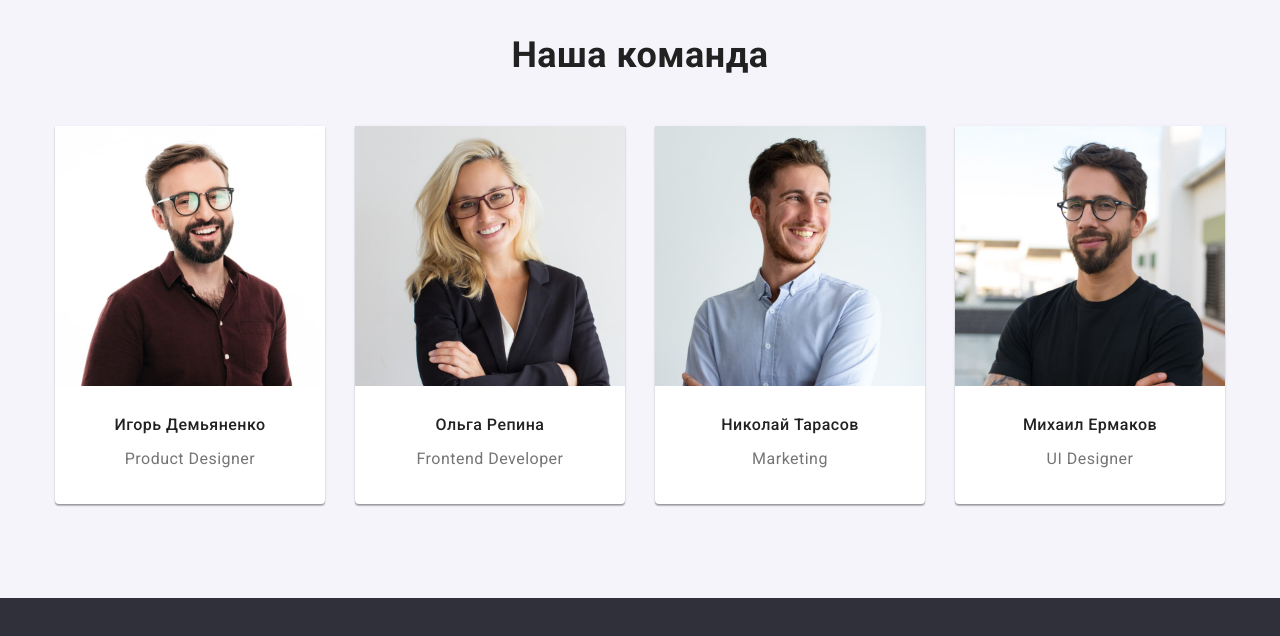
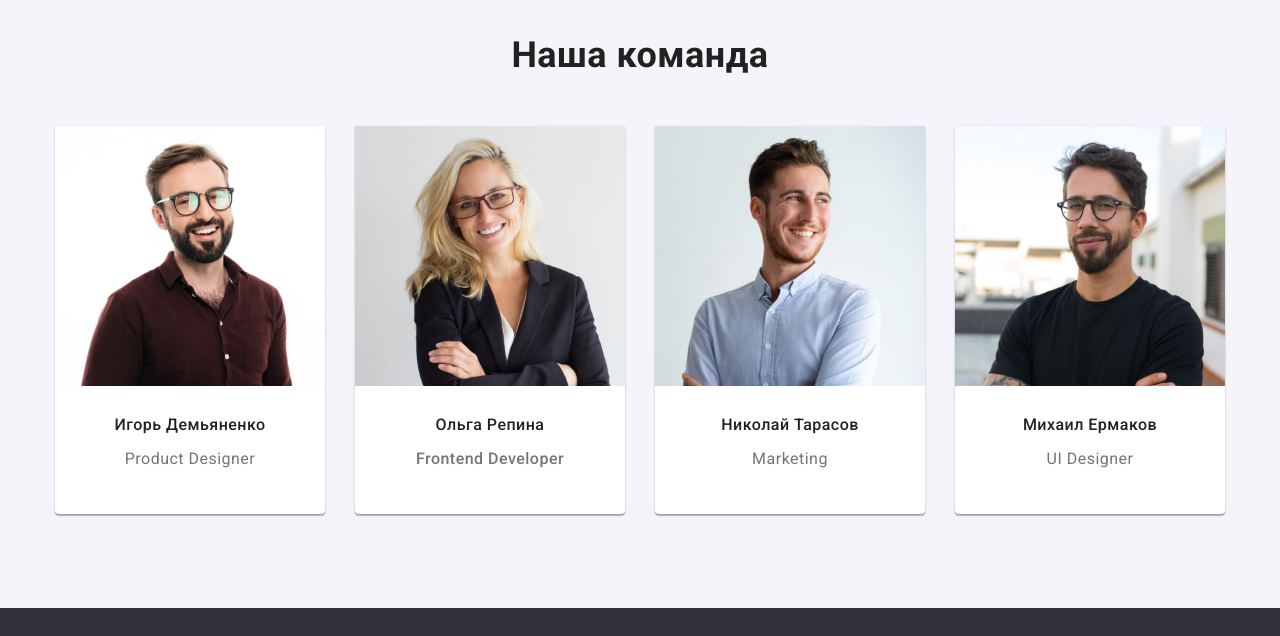
Before and after one commit to Taras-Novitskyi/goit-markup-hw-03, a plain HTML site: page index.html in a window 1280 px wide. Shown: the part 1600-2236 px from the top of the page. Drawn offline with nearby package versions, Linux system fonts and the light colour scheme.

Commit message:
редагує секцію team

```diff
--- a/index.html
+++ b/index.html
@@ -94,25 +94,33 @@
 				<div class="team__container">
 					<h2 class="team__title title">Наша команда</h2>
 					<ul class="team__list">
-						<li class="team__iteam">
-							<img src="./img/webstudio/img4.jpg" alt="фото Игорь Демьяненко" width="270">
-							<h3 class="title-h3">Игорь Демьяненко</h3>
-							<p class="subtitle-h3" lang="en">Product Designer</p>
+						<li class="team__iteam iteam-card">
+							<img class="iteam-card__img" src="./img/webstudio/img4.jpg" alt="фото Игорь Демьяненко" width="270">
+							<div class="iteam-card__text">
+								<h3 class="iteam-card__title title-h3">Игорь Демьяненко</h3>
+								<p class="iteam-card__subtitle subtitle-h3" lang="en">Product Designer</p>
+							</div>
 						</li>
-						<li class="team__iteam">
-							<img src="./img/webstudio/img5.jpg" alt="фото Ольга Репина" width="270">
-							<h3 class="title-h3">Ольга Репина</h3>
-							<p class="subtitle-h3" lang="en">Frontend Developer</p>
+						<li class="team__iteam iteam-card">
+							<img class="iteam-card__img" src="./img/webstudio/img5.jpg" alt="фото Ольга Репина" width="270">
+							<div class="iteam-card__text">
+								<h3 class="iteam-card__title title-h3">Ольга Репина</h3>
+								<p class="iteam-card__title subtitle-h3" lang="en">Frontend Developer</p>
+							</div>
 						</li>
-						<li class="team__iteam">
-							<img src="./img/webstudio/img6.jpg" alt="фото Николай Тарасов" width="270">
-							<h3 class="title-h3">Николай Тарасов</h3>
-							<p class="subtitle-h3" lang="en">Marketing</p>
+						<li class="team__iteam iteam-card">
+							<img class="iteam-card__img" src="./img/webstudio/img6.jpg" alt="фото Николай Тарасов" width="270">
+							<div class="iteam-card__text">
+								<h3 class="iteam-card__title title-h3">Николай Тарасов</h3>
+								<p class="iteam-card__subtitle subtitle-h3" lang="en">Marketing</p>
+							</div>
 						</li>
-						<li class="team__iteam">
-							<img src="./img/webstudio/img7.jpg" alt="фото Михаил Ермаков" width="270">
-							<h3 class="title-h3">Михаил Ермаков</h3>
-							<p class="subtitle-h3" lang="en">UI Designer</p>
+						<li class="team__iteam iteam-card">
+							<img class="iteam-card__img" src="./img/webstudio/img7.jpg" alt="фото Михаил Ермаков" width="270">
+							<div class="iteam-card__text">
+								<h3 class="iteam-card__title title-h3">Михаил Ермаков</h3>
+								<p class="iteam-card__subtitle subtitle-h3" lang="en">UI Designer</p>
+							</div>
 						</li>
 					</ul>
 				</div>
--- a/scss/style.scss
+++ b/scss/style.scss
@@ -278,17 +278,20 @@ h1,h2,h3,h4,h5,h6{
 			&:not(:last-child){
 				margin-right: 30px;
 			}
-			img{
-				margin-bottom: 30px;
-			}
-			h3{
-				margin-bottom: 10px;
-				font-weight: 500;
-			}
-			p{
-				margin-bottom: 30px;
-			}
 		}
+}
+
+.iteam-card {
+
+	&__img {}
+	&__text {
+		padding: 30px;
+	}
+	&__title {
+		margin-bottom: 10px;
+		font-weight: 500;
+	}
+	&__subtitle {}
 }
 
 // -----------footer -----------
@@ -381,7 +384,7 @@ h1,h2,h3,h4,h5,h6{
 	}
 }
 
-// -----------  portfolio  -----------
+// -----------  section portfolio  -----------
 .portfolio {
 
 	&__title{}
```
Also changed, not shown: css/style.css.
